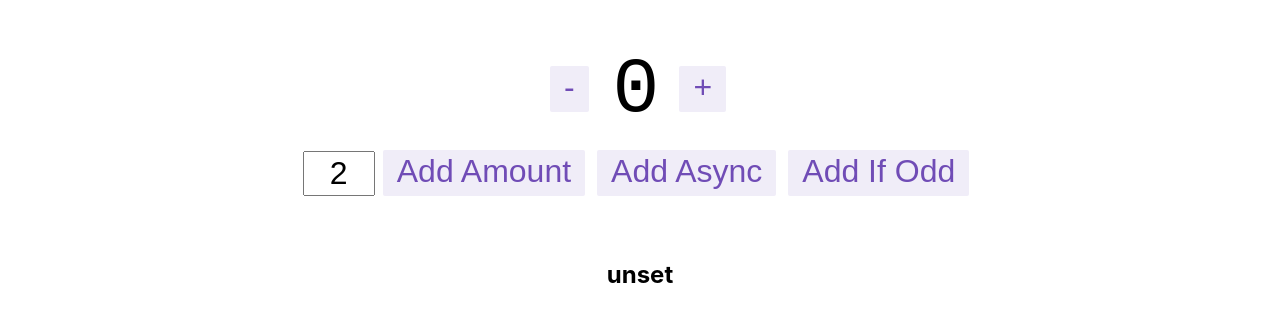
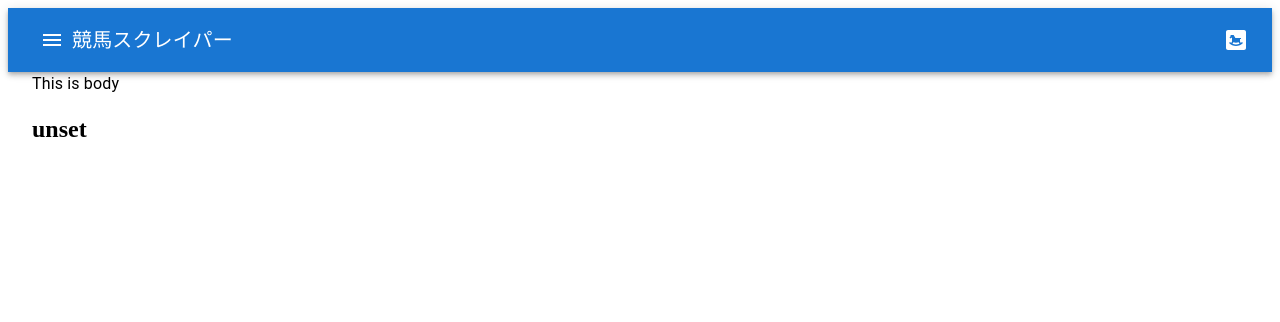
Before and after one commit to OiR-ptr/keiba-scraper, a React (Create React App) app: page / in a window 1280 px wide. Shown: the top 322 px of the page. Built offline with nearby package versions, Linux system fonts and the light colour scheme; no server answers.

Commit message:
:+1: create page layout

```diff
--- a/package.json
+++ b/package.json
@@ -5,6 +5,7 @@
   "dependencies": {
     "@emotion/react": "^11.5.0",
     "@emotion/styled": "^11.3.0",
+    "@mui/icons-material": "^5.1.0",
     "@mui/material": "^5.1.0",
     "@reduxjs/toolkit": "^1.6.2",
     "@testing-library/jest-dom": "^4.2.4",
--- a/src/App.css
+++ /dev/null
@@ -1,12 +0,0 @@
-.App {
-  text-align: center;
-}
-
-.App-header {
-  min-height: 30vh;
-  display: flex;
-  flex-direction: column;
-  align-items: center;
-  justify-content: center;
-  font-size: calc(10px + 2vmin);
-}
--- a/src/App.tsx
+++ b/src/App.tsx
@@ -1,16 +1,27 @@
 import React from 'react';
-import { Counter } from './features/counter/Counter';
-import './App.css';
+import { Scraper } from './features/scraper/Scraper';
+import MenuIcon from '@mui/icons-material/Menu';
+import { AppBar, Container, IconButton, Toolbar, Typography } from '@mui/material';
+import { BedroomBaby } from '@mui/icons-material';
 
 function App() {
   return (
-    <div className="App">
-      <header className="App-header">
-        <Counter />
-      </header>
+    <div>
+      <AppBar position="static">
+        <Toolbar>
+          <IconButton color="inherit">
+            <MenuIcon />
+          </IconButton>
+          <Typography variant="h6" color="inherit" sx={{flexGrow: 2}}>競馬スクレイパー</Typography>
+          <BedroomBaby></BedroomBaby>
+        </Toolbar>
+      </AppBar>
 
       <main>
-        <h2>{process.env.REACT_APP_HASURA_API_KEY}</h2>
+        <Container maxWidth='xl'>
+          <Scraper />
+          <h2>{process.env.REACT_APP_HASURA_API_KEY}</h2>
+        </Container>
       </main>
     </div>
   );
--- /dev/null
+++ b/src/features/scraper/Scraper.tsx
@@ -0,0 +1,11 @@
+import React from 'react';
+import { Typography } from '@mui/material';
+import { useAppSelector, useAppDispatch } from '../../app/hooks';
+
+export function Scraper() {
+  const dispatch = useAppDispatch();
+
+  return (
+    <Typography>This is body</Typography>
+  );
+}
--- a/src/index.css
+++ /dev/null
@@ -1,13 +0,0 @@
-body {
-  margin: 0;
-  font-family: -apple-system, BlinkMacSystemFont, 'Segoe UI', 'Roboto', 'Oxygen',
-    'Ubuntu', 'Cantarell', 'Fira Sans', 'Droid Sans', 'Helvetica Neue',
-    sans-serif;
-  -webkit-font-smoothing: antialiased;
-  -moz-osx-font-smoothing: grayscale;
-}
-
-code {
-  font-family: source-code-pro, Menlo, Monaco, Consolas, 'Courier New',
-    monospace;
-}
--- a/src/index.tsx
+++ b/src/index.tsx
@@ -1,6 +1,5 @@
 import React from 'react';
 import ReactDOM from 'react-dom';
-import './index.css';
 import App from './App';
 import { store } from './app/store';
 import { Provider } from 'react-redux';
```
Also changed, not shown: 1 other file (tests, documents, lock files or other folders).
